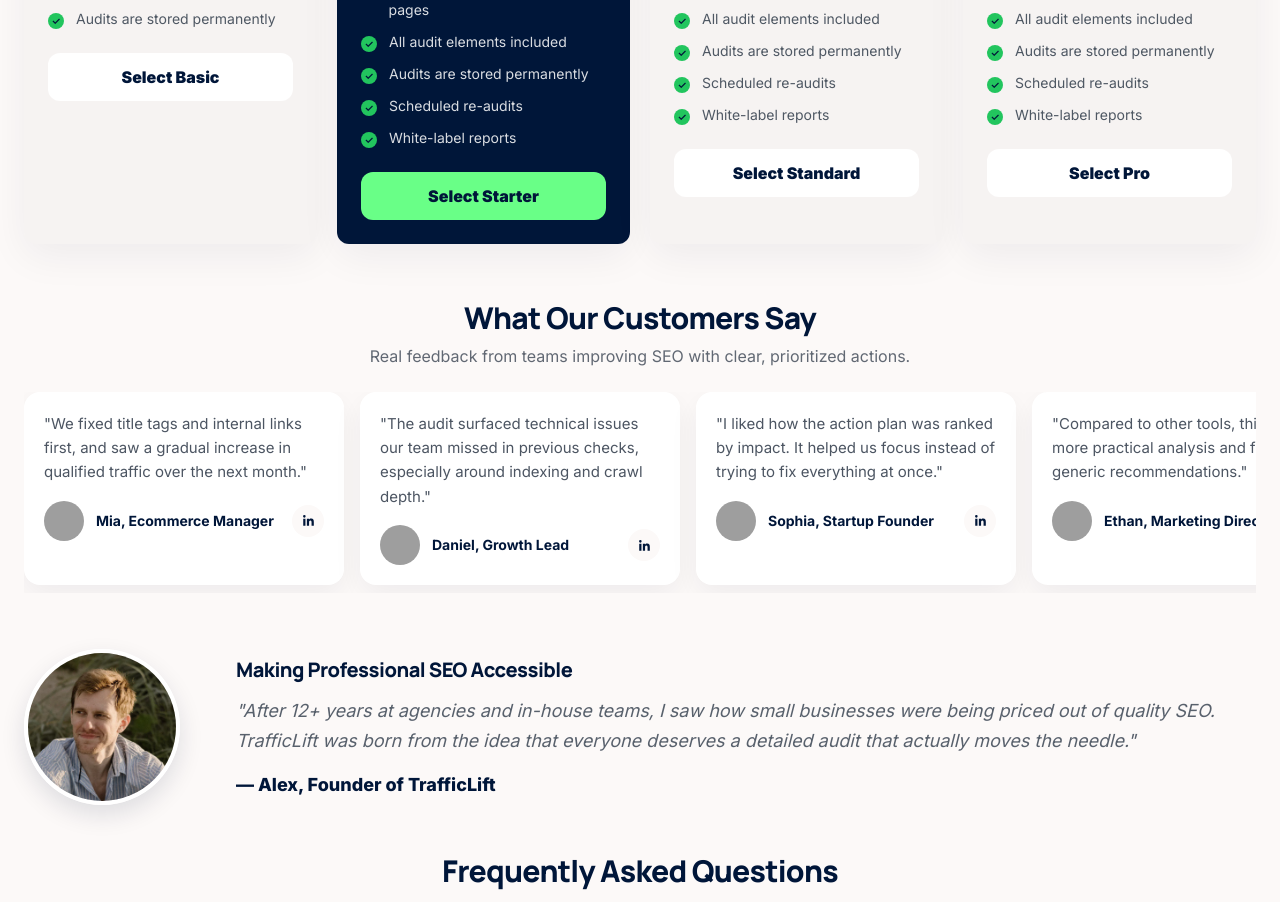
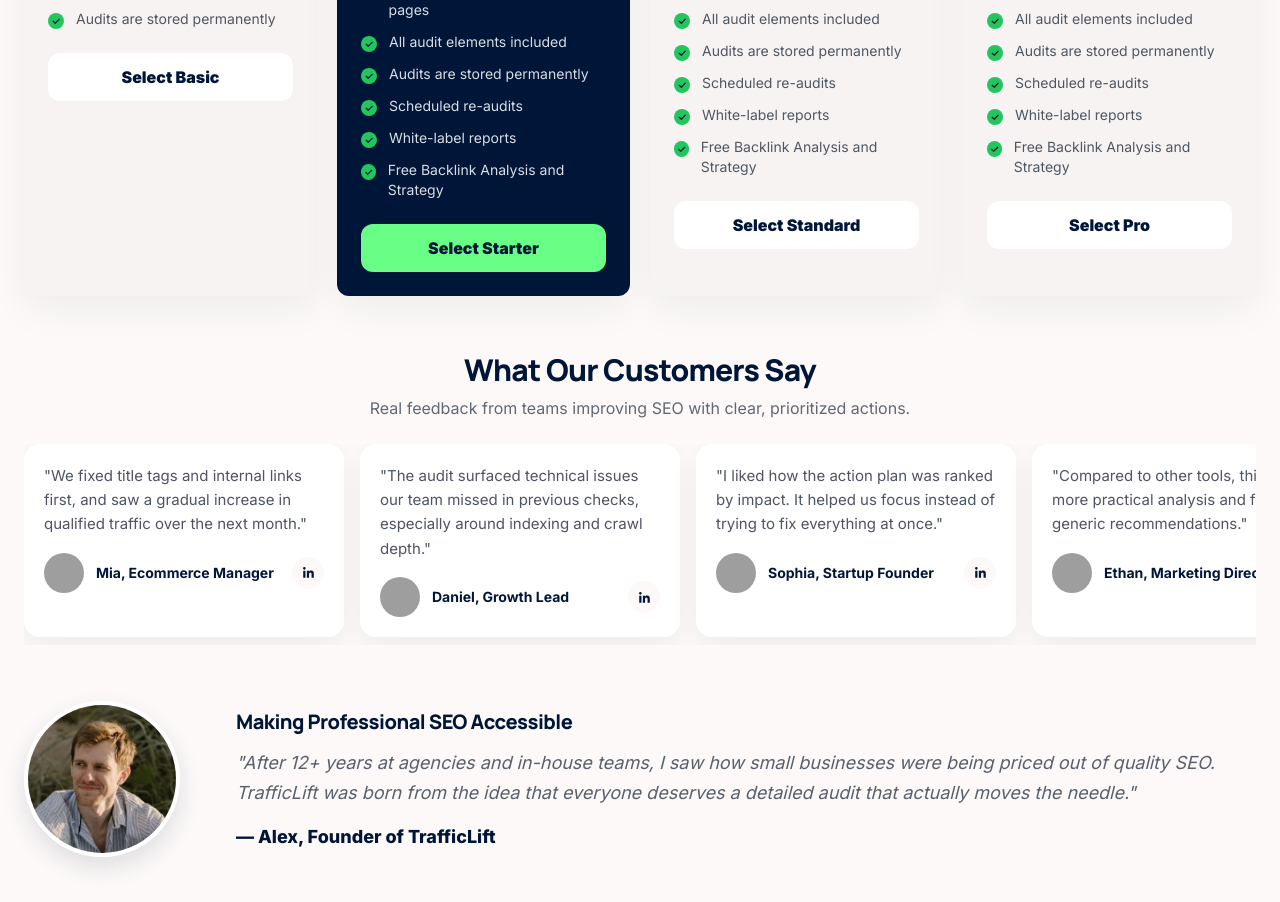
Before and after one commit to alexisaurelius/trafficlift-web, a Next.js app: page / in a window 1280 px wide. Shown: the part 3760-4662 px from the top of the page. Built offline with nearby package versions, Linux system fonts and the light colour scheme; no server answers; grey boxes are pictures that could not be loaded.

Commit message:
Add backlink strategy perk to homepage subscription plans
Co-authored-by: Cursor <cursoragent@cursor.com>

```diff
--- a/src/app/page.tsx
+++ b/src/app/page.tsx
@@ -346,6 +346,7 @@ export default async function Home() {
                   "Audits are stored permanently",
                   "Scheduled re-audits",
                   "White-label reports",
+                  "Free Backlink Analysis and Strategy",
                 ],
               },
               {
@@ -361,6 +362,7 @@ export default async function Home() {
                   "Audits are stored permanently",
                   "Scheduled re-audits",
                   "White-label reports",
+                  "Free Backlink Analysis and Strategy",
                 ],
               },
               {
@@ -376,6 +378,7 @@ export default async function Home() {
                   "Audits are stored permanently",
                   "Scheduled re-audits",
                   "White-label reports",
+                  "Free Backlink Analysis and Strategy",
                 ],
               },
             ].map((plan) => (
```
